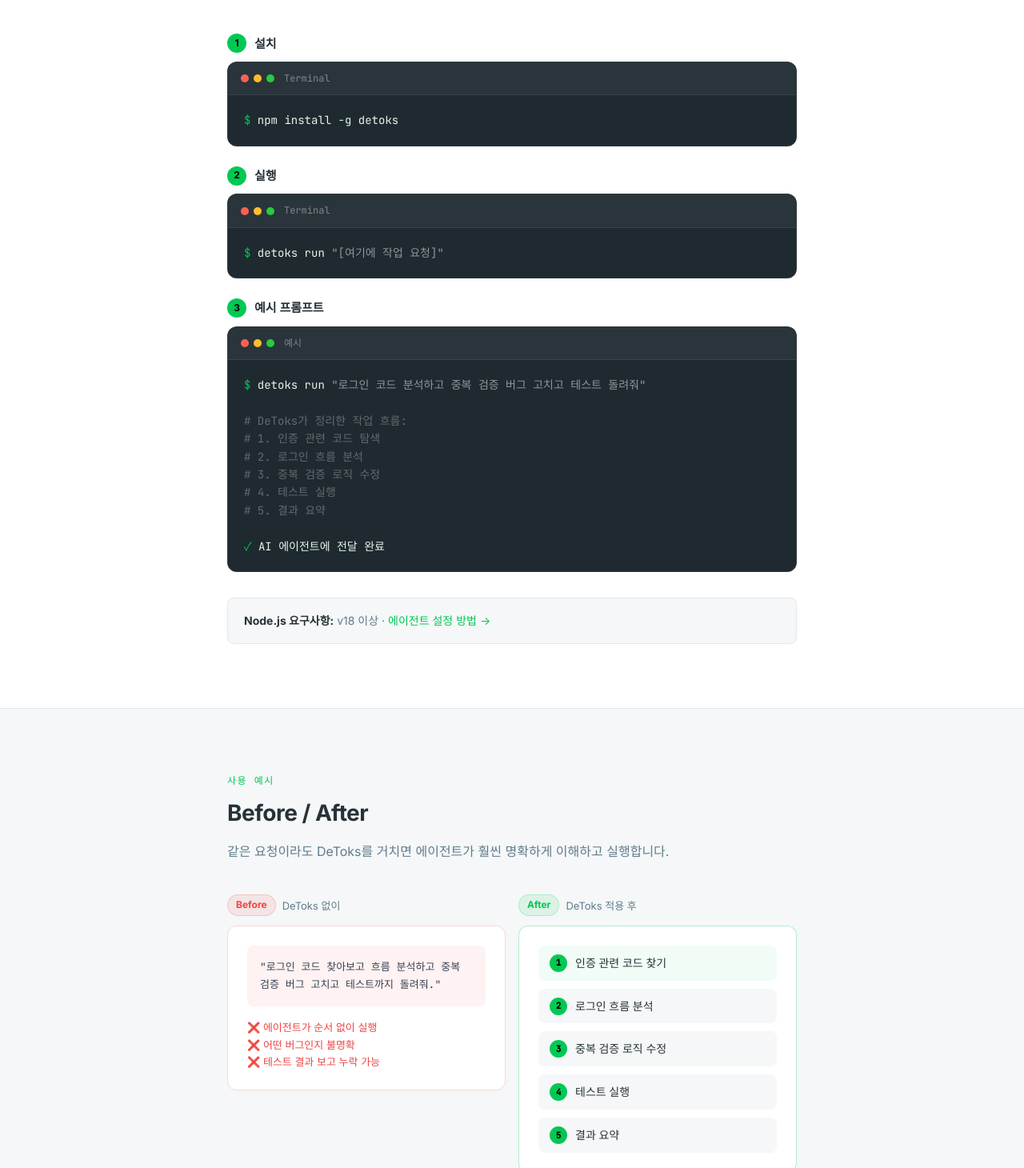
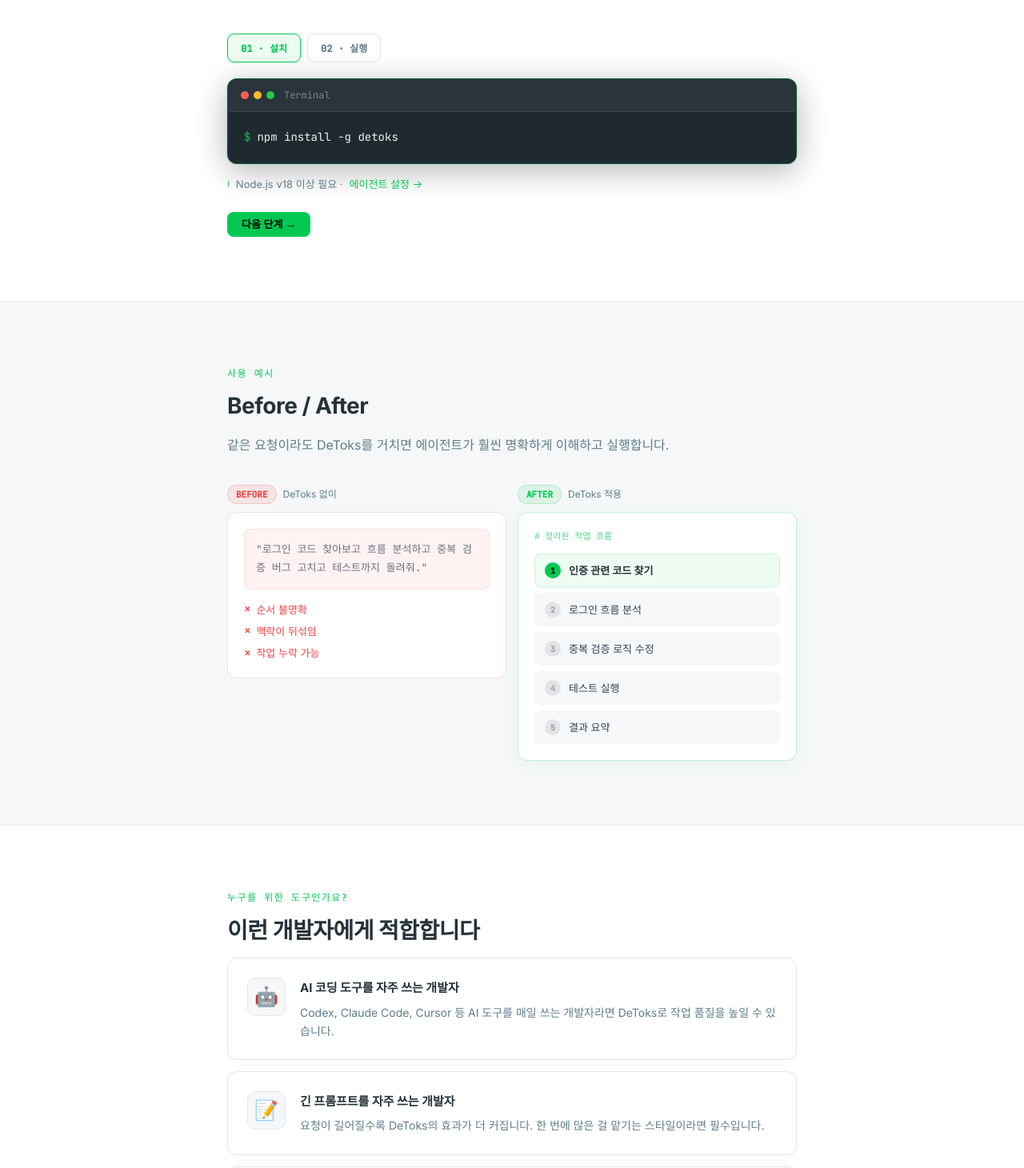
Before and after one commit to tok-it/detoks_web, a React (Vite) app: page / in a window 1280 px wide. Shown: the part 2990-4450 px from the top of the page at 80% size. Built offline with nearby package versions, Linux system fonts and the light colour scheme.

Commit message:
feat: improve onboarding conversion flow

```diff
--- a/src/components/QuickStart.tsx
+++ b/src/components/QuickStart.tsx
@@ -1,183 +1,220 @@
-export default function QuickStart() {
+import { useState } from 'react'
+import { motion, AnimatePresence } from 'framer-motion'
+import FadeIn from './FadeIn'
+
+const steps = [
+  {
+    id: 'install',
+    label: '01 · 설치',
+    title: '패키지 설치',
+    cmd: 'npm install -g detoks',
+    output: null,
+    note: 'Node.js v18 이상 필요',
+  },
+  {
+    id: 'run',
+    label: '02 · 실행',
+    title: '요청 실행',
+    cmd: 'detoks "로그인 흐름을 분석하고 중복 검증 버그를 수정한 뒤 테스트까지 실행해줘"',
+    output: [
+      { type: 'info', text: '✦  Analyzing prompt...' },
+      { type: 'task', n: 1, text: '인증 관련 코드 탐색' },
+      { type: 'task', n: 2, text: '로그인 흐름 분석' },
+      { type: 'task', n: 3, text: '중복 검증 로직 수정' },
+      { type: 'task', n: 4, text: '테스트 실행' },
+      { type: 'task', n: 5, text: '결과 요약' },
+      { type: 'success', text: '→  Sending to AI agent...' },
+    ],
+    note: '자연어로 입력하면 DeToks가 자동으로 정리합니다',
+  },
+]
+
+function TerminalLine({ line, delay }: {
+  line: { type: string; text?: string; n?: number }
+  delay: number
+}) {
+  if (line.type === 'task') {
     return (
-    <section className="section" id="quickstart" style={{ background: 'var(--color-white)' }}>
-      <div className="container">
-        <div className="section-label">Quick Start</div>
-        <h2 className="section-title">5분이면 바로 써볼 수 있어요</h2>
-        <p className="section-desc" style={{ marginBottom: '40px' }}>
-          Node.js 18 이상이 설치되어 있다면 지금 바로 시작할 수 있습니다.
-        </p>
+      <motion.div
+        initial={{ opacity: 0, x: -6 }}
+        animate={{ opacity: 1, x: 0 }}
+        transition={{ duration: 0.25, delay }}
+        style={{ display: 'flex', alignItems: 'center', gap: '8px', paddingLeft: '4px' }}
+      >
+        <span style={{
+          width: '18px', height: '18px', borderRadius: '50%',
+          background: 'rgba(0,200,83,0.15)', color: 'var(--color-green)',
+          fontSize: '10px', fontWeight: 700, display: 'flex', alignItems: 'center', justifyContent: 'center',
+          flexShrink: 0, border: '1px solid rgba(0,200,83,0.25)',
+        }}>{line.n}</span>
+        <span style={{ color: 'rgba(255,255,255,0.75)', fontSize: '13px' }}>{line.text}</span>
+      </motion.div>
+    )
+  }
+  if (line.type === 'success') {
+    return (
+      <motion.div
+        initial={{ opacity: 0 }}
+        animate={{ opacity: 1 }}
+        transition={{ duration: 0.3, delay }}
+        style={{ color: 'var(--color-green)', fontSize: '13px', marginTop: '4px', paddingLeft: '4px' }}
+      >
+        {line.text}
+      </motion.div>
+    )
+  }
+  return (
+    <motion.div
+      initial={{ opacity: 0 }}
+      animate={{ opacity: 1 }}
+      transition={{ duration: 0.2, delay }}
+      style={{ color: 'rgba(255,255,255,0.3)', fontSize: '12px', paddingLeft: '4px' }}
+    >
+      {line.text}
+    </motion.div>
+  )
+}
 
-        <div style={{ display: 'flex', flexDirection: 'column', gap: '24px' }}>
-          {/* Step 1 */}
-          <div>
+function Terminal({ step, active }: { step: typeof steps[0]; active: boolean }) {
+  return (
     <div
+      className="code-block"
       style={{
-                display: 'flex',
-                alignItems: 'center',
-                gap: '10px',
-                marginBottom: '10px',
+        borderColor: active ? 'rgba(0,200,83,0.25)' : 'rgba(255,255,255,0.07)',
+        boxShadow: active ? '0 0 0 1px rgba(0,200,83,0.15), 0 8px 40px rgba(0,0,0,0.3)' : '0 4px 20px rgba(0,0,0,0.2)',
+        transition: 'all 0.3s',
       }}
     >
-              <span
-                style={{
-                  background: 'var(--color-green)',
-                  color: '#000',
-                  borderRadius: '50%',
-                  width: '24px',
-                  height: '24px',
-                  display: 'flex',
-                  alignItems: 'center',
-                  justifyContent: 'center',
-                  fontSize: '12px',
-                  fontWeight: 700,
-                  flexShrink: 0,
-                }}
-              >
-                1
-              </span>
-              <span style={{ fontWeight: 600, fontSize: '15px' }}>설치</span>
-            </div>
-            <div className="code-block">
       <div className="code-block-header">
         <div className="code-block-dots">
           <span /><span /><span />
         </div>
         <span className="code-block-title">Terminal</span>
       </div>
-              <pre>
+      <pre style={{ padding: '20px', fontSize: '14px', lineHeight: 1.7 }}>
         <code>
-                  <span className="prompt">$</span>{' '}
-                  <span>npm install -g detoks</span>
+          {/* Command line */}
+          <div style={{ display: 'flex', gap: '8px', marginBottom: step.output ? '16px' : '0' }}>
+            <span style={{ color: 'var(--color-green)', userSelect: 'none', flexShrink: 0 }}>$</span>
+            <span style={{ color: '#e8f5e9', wordBreak: 'break-all' }}>{step.cmd}</span>
+          </div>
+
+          {/* Output */}
+          {step.output && active && (
+            <div style={{ display: 'flex', flexDirection: 'column', gap: '6px' }}>
+              {step.output.map((line, i) => (
+                <TerminalLine key={i} line={line} delay={i * 0.1} />
+              ))}
+            </div>
+          )}
         </code>
       </pre>
     </div>
+  )
+}
+
+export default function QuickStart() {
+  const [activeStep, setActiveStep] = useState(0)
+
+  return (
+    <section className="section" id="quickstart" style={{ background: 'var(--color-white)' }}>
+      <div className="container">
+        <FadeIn>
+          <div className="section-label">Quick Start</div>
+          <h2 className="section-title">5분이면 바로 써볼 수 있어요</h2>
+          <p className="section-desc" style={{ marginBottom: '40px' }}>
+            Node.js 18 이상이 설치되어 있다면 지금 바로 시작할 수 있습니다.
+          </p>
+        </FadeIn>
+
+        <FadeIn delay={0.1}>
+          {/* Step tabs */}
+          <div style={{ display: 'flex', gap: '8px', marginBottom: '20px' }}>
+            {steps.map((s, i) => (
+              <button
+                key={s.id}
+                onClick={() => setActiveStep(i)}
+                style={{
+                  padding: '8px 16px',
+                  borderRadius: '8px',
+                  border: activeStep === i ? '1.5px solid var(--color-green)' : '1.5px solid var(--color-border)',
+                  background: activeStep === i ? 'rgba(0,200,83,0.07)' : 'transparent',
+                  color: activeStep === i ? 'var(--color-green)' : 'var(--color-text-muted)',
+                  fontFamily: 'var(--font-mono)',
+                  fontSize: '12px',
+                  fontWeight: 600,
+                  cursor: 'pointer',
+                  transition: 'all 0.15s',
+                }}
+              >
+                {s.label}
+              </button>
+            ))}
           </div>
 
-          {/* Step 2 */}
-          <div>
+          {/* Terminal display */}
+          <AnimatePresence mode="wait">
+            <motion.div
+              key={activeStep}
+              initial={{ opacity: 0, y: 8 }}
+              animate={{ opacity: 1, y: 0 }}
+              exit={{ opacity: 0, y: -8 }}
+              transition={{ duration: 0.2 }}
+            >
+              <Terminal step={steps[activeStep]} active={true} />
+            </motion.div>
+          </AnimatePresence>
+
+          {/* Note */}
           <div
             style={{
+              marginTop: '14px',
+              fontSize: '13px',
+              color: 'var(--color-text-muted)',
               display: 'flex',
               alignItems: 'center',
-                gap: '10px',
-                marginBottom: '10px',
+              gap: '8px',
             }}
           >
-              <span
-                style={{
-                  background: 'var(--color-green)',
-                  color: '#000',
-                  borderRadius: '50%',
-                  width: '24px',
-                  height: '24px',
-                  display: 'flex',
-                  alignItems: 'center',
-                  justifyContent: 'center',
-                  fontSize: '12px',
-                  fontWeight: 700,
-                  flexShrink: 0,
-                }}
-              >
-                2
-              </span>
-              <span style={{ fontWeight: 600, fontSize: '15px' }}>실행</span>
-            </div>
-            <div className="code-block">
-              <div className="code-block-header">
-                <div className="code-block-dots">
-                  <span /><span /><span />
-                </div>
-                <span className="code-block-title">Terminal</span>
-              </div>
-              <pre>
-                <code>
-                  <span className="prompt">$</span>{' '}
-                  <span>detoks run </span>
-                  <span className="dim">"[여기에 작업 요청]"</span>
-                </code>
-              </pre>
-            </div>
+            <span style={{ color: 'var(--color-green)', fontSize: '11px' }}>ℹ</span>
+            {steps[activeStep].note}
+            {activeStep === 0 && (
+              <>
+                {' · '}
+                <a href="https://github.com/detoks/detoks#configuration" target="_blank" rel="noopener noreferrer">
+                  에이전트 설정 →
+                </a>
+              </>
+            )}
           </div>
 
-          {/* Step 3 */}
-          <div>
-            <div
-              style={{
-                display: 'flex',
-                alignItems: 'center',
-                gap: '10px',
-                marginBottom: '10px',
-              }}
+          {/* Navigation */}
+          <div style={{ display: 'flex', gap: '10px', marginTop: '24px' }}>
+            {activeStep > 0 && (
+              <button
+                onClick={() => setActiveStep(i => i - 1)}
+                className="btn btn-outline"
+                style={{ fontSize: '13px', padding: '9px 18px' }}
               >
-              <span
-                style={{
-                  background: 'var(--color-green)',
-                  color: '#000',
-                  borderRadius: '50%',
-                  width: '24px',
-                  height: '24px',
-                  display: 'flex',
-                  alignItems: 'center',
-                  justifyContent: 'center',
-                  fontSize: '12px',
-                  fontWeight: 700,
-                  flexShrink: 0,
-                }}
+                ← 이전
+              </button>
+            )}
+            {activeStep < steps.length - 1 && (
+              <button
+                onClick={() => setActiveStep(i => i + 1)}
+                className="btn btn-primary"
+                style={{ fontSize: '13px', padding: '9px 18px' }}
               >
-                3
-              </span>
-              <span style={{ fontWeight: 600, fontSize: '15px' }}>예시 프롬프트</span>
+                다음 단계 →
+              </button>
+            )}
+            {activeStep === steps.length - 1 && (
+              <a href="https://github.com/detoks/detoks" target="_blank" rel="noopener noreferrer" className="btn btn-primary" style={{ fontSize: '13px', padding: '9px 18px' }}>
+                GitHub에서 더 보기 →
+              </a>
+            )}
           </div>
-            <div className="code-block">
-              <div className="code-block-header">
-                <div className="code-block-dots">
-                  <span /><span /><span />
-                </div>
-                <span className="code-block-title">예시</span>
-              </div>
-              <pre>
-                <code>
-                  <span className="prompt">$</span>{' '}
-                  <span>detoks run </span>
-                  <span className="dim">"로그인 코드 분석하고 중복 검증 버그 고치고 테스트 돌려줘"</span>
-                  {'\n\n'}
-                  <span className="comment">
-                    {'# '}DeToks가 정리한 작업 흐름:{'\n'}
-                    {'# '}1. 인증 관련 코드 탐색{'\n'}
-                    {'# '}2. 로그인 흐름 분석{'\n'}
-                    {'# '}3. 중복 검증 로직 수정{'\n'}
-                    {'# '}4. 테스트 실행{'\n'}
-                    {'# '}5. 결과 요약{'\n\n'}
-                  </span>
-                  <span className="highlight">✓</span>{' '}
-                  <span>AI 에이전트에 전달 완료</span>
-                </code>
-              </pre>
-            </div>
-          </div>
-        </div>
-
-        <div
-          style={{
-            marginTop: '32px',
-            padding: '16px 20px',
-            background: 'var(--color-bg)',
-            borderRadius: '8px',
-            border: '1px solid var(--color-border)',
-            fontSize: '14px',
-            color: 'var(--color-text-muted)',
-          }}
-        >
-          <strong style={{ color: 'var(--color-dark)' }}>Node.js 요구사항:</strong> v18 이상 ·{' '}
-          <a
-            href="https://github.com/detoks/detoks#configuration"
-            target="_blank"
-            rel="noopener noreferrer"
-          >
-            에이전트 설정 방법 →
-          </a>
-        </div>
+        </FadeIn>
       </div>
     </section>
   )
--- a/src/components/UsageExample.tsx
+++ b/src/components/UsageExample.tsx
@@ -1,173 +1,145 @@
+import FadeIn from './FadeIn'
+
+const afterTasks = [
+  '인증 관련 코드 찾기',
+  '로그인 흐름 분석',
+  '중복 검증 로직 수정',
+  '테스트 실행',
+  '결과 요약',
+]
+
 export default function UsageExample() {
   return (
     <section className="section" id="example" style={{ background: 'var(--color-bg)' }}>
       <div className="container">
+        <FadeIn>
           <div className="section-label">사용 예시</div>
           <h2 className="section-title">Before / After</h2>
-        <p className="section-desc" style={{ marginBottom: '40px' }}>
+          <p className="section-desc" style={{ marginBottom: '36px' }}>
             같은 요청이라도 DeToks를 거치면 에이전트가 훨씬 명확하게 이해하고 실행합니다.
           </p>
+        </FadeIn>
 
+        <FadeIn delay={0.1}>
           <div
             style={{
               display: 'grid',
               gridTemplateColumns: '1fr 1fr',
-            gap: '16px',
+              gap: '14px',
+              alignItems: 'start',
             }}
-          className="before-after-grid"
+            className="ba-grid"
           >
             {/* Before */}
             <div>
-            <div
-              style={{
-                display: 'flex',
-                alignItems: 'center',
-                gap: '8px',
-                marginBottom: '12px',
-              }}
-            >
-              <span
-                style={{
-                  background: 'rgba(239,68,68,0.1)',
-                  color: '#ef4444',
-                  padding: '2px 10px',
-                  borderRadius: '100px',
-                  fontSize: '12px',
-                  fontWeight: 700,
-                  border: '1px solid rgba(239,68,68,0.2)',
-                }}
-              >
-                Before
+              <div style={{ display: 'flex', alignItems: 'center', gap: '8px', marginBottom: '10px' }}>
+                <span style={{
+                  background: 'rgba(239,68,68,0.1)', color: '#ef4444',
+                  padding: '2px 10px', borderRadius: '100px',
+                  fontSize: '11px', fontWeight: 700, border: '1px solid rgba(239,68,68,0.2)',
+                  fontFamily: 'var(--font-mono)',
+                }}>
+                  BEFORE
                 </span>
-              <span style={{ fontSize: '13px', color: 'var(--color-text-muted)' }}>
-                DeToks 없이
-              </span>
+                <span style={{ fontSize: '12px', color: 'var(--color-text-muted)' }}>DeToks 없이</span>
               </div>
-            <div
-              style={{
+              <div style={{
                 background: 'var(--color-white)',
-                border: '1.5px solid rgba(239,68,68,0.2)',
+                border: '1.5px solid rgba(239,68,68,0.18)',
                 borderRadius: '12px',
-                padding: '24px',
-              }}
-            >
-              <div
-                style={{
+                padding: '20px',
+              }}>
+                <div style={{
                   fontFamily: 'var(--font-mono)',
                   fontSize: '13px',
-                  lineHeight: 1.7,
-                  color: '#374151',
+                  lineHeight: 1.75,
+                  color: '#6b7280',
                   background: '#fef2f2',
                   borderRadius: '8px',
-                  padding: '16px',
-                }}
-              >
+                  padding: '14px',
+                  border: '1px solid rgba(239,68,68,0.1)',
+                }}>
                   "로그인 코드 찾아보고 흐름 분석하고 중복 검증 버그 고치고 테스트까지 돌려줘."
                 </div>
-              <div style={{ marginTop: '16px', fontSize: '13px', color: '#ef4444', lineHeight: 1.65 }}>
-                ❌ 에이전트가 순서 없이 실행<br />
-                ❌ 어떤 버그인지 불명확<br />
-                ❌ 테스트 결과 보고 누락 가능
+                <div style={{ marginTop: '14px', display: 'flex', flexDirection: 'column', gap: '5px' }}>
+                  {['순서 불명확', '맥락이 뒤섞임', '작업 누락 가능'].map(t => (
+                    <div key={t} style={{ display: 'flex', gap: '7px', fontSize: '13px', color: '#ef4444', alignItems: 'center' }}>
+                      <span style={{ fontSize: '10px', fontWeight: 700 }}>✕</span> {t}
+                    </div>
+                  ))}
                 </div>
               </div>
             </div>
 
             {/* After */}
             <div>
+              <div style={{ display: 'flex', alignItems: 'center', gap: '8px', marginBottom: '10px' }}>
+                <span style={{
+                  background: 'rgba(0,200,83,0.1)', color: 'var(--color-green)',
+                  padding: '2px 10px', borderRadius: '100px',
+                  fontSize: '11px', fontWeight: 700, border: '1px solid rgba(0,200,83,0.2)',
+                  fontFamily: 'var(--font-mono)',
+                }}>
+                  AFTER
+                </span>
+                <span style={{ fontSize: '12px', color: 'var(--color-text-muted)' }}>DeToks 적용</span>
+              </div>
+              <div style={{
+                background: 'var(--color-white)',
+                border: '1.5px solid rgba(0,200,83,0.25)',
+                borderRadius: '12px',
+                padding: '20px',
+                boxShadow: '0 4px 20px rgba(0,200,83,0.05)',
+              }}>
+                <div style={{
+                  fontFamily: 'var(--font-mono)',
+                  fontSize: '11px',
+                  color: 'var(--color-green)',
+                  marginBottom: '12px',
+                  opacity: 0.7,
+                }}>
+                  # 정리된 작업 흐름
+                </div>
+                <div style={{ display: 'flex', flexDirection: 'column', gap: '7px' }}>
+                  {afterTasks.map((task, i) => (
                     <div
-              style={{
-                display: 'flex',
-                alignItems: 'center',
-                gap: '8px',
-                marginBottom: '12px',
-              }}
-            >
-              <span
-                style={{
-                  background: 'rgba(0,200,83,0.1)',
-                  color: 'var(--color-green)',
-                  padding: '2px 10px',
-                  borderRadius: '100px',
-                  fontSize: '12px',
-                  fontWeight: 700,
-                  border: '1px solid rgba(0,200,83,0.2)',
-                }}
-              >
-                After
-              </span>
-              <span style={{ fontSize: '13px', color: 'var(--color-text-muted)' }}>
-                DeToks 적용 후
-              </span>
-            </div>
-            <div
-              style={{
-                background: 'var(--color-white)',
-                border: '1.5px solid rgba(0,200,83,0.3)',
-                borderRadius: '12px',
-                padding: '24px',
-              }}
-            >
-              <ol
-                style={{
-                  listStyle: 'none',
-                  display: 'flex',
-                  flexDirection: 'column',
-                  gap: '10px',
-                }}
-              >
-                {[
-                  '인증 관련 코드 찾기',
-                  '로그인 흐름 분석',
-                  '중복 검증 로직 수정',
-                  '테스트 실행',
-                  '결과 요약',
-                ].map((task, i) => (
-                  <li
                       key={task}
                       style={{
                         display: 'flex',
                         alignItems: 'center',
                         gap: '10px',
-                      padding: '10px 14px',
-                      background: i === 0 ? 'rgba(0,200,83,0.06)' : 'var(--color-bg)',
+                        padding: '9px 12px',
+                        background: i === 0 ? 'rgba(0,200,83,0.07)' : 'var(--color-bg)',
                         borderRadius: '8px',
-                      fontSize: '14px',
-                      fontWeight: 500,
-                      color: 'var(--color-dark)',
+                        fontSize: '13px',
+                        fontWeight: i === 0 ? 600 : 400,
+                        color: i === 0 ? 'var(--color-dark)' : '#374151',
+                        border: i === 0 ? '1px solid rgba(0,200,83,0.15)' : '1px solid transparent',
                       }}
                     >
-                    <span
-                      style={{
-                        width: '22px',
-                        height: '22px',
-                        borderRadius: '50%',
-                        background: 'var(--color-green)',
-                        color: '#000',
-                        fontSize: '11px',
-                        fontWeight: 700,
-                        display: 'flex',
-                        alignItems: 'center',
-                        justifyContent: 'center',
-                        flexShrink: 0,
-                        fontFamily: 'var(--font-mono)',
-                      }}
-                    >
+                      <span style={{
+                        width: '20px', height: '20px', borderRadius: '50%',
+                        background: i === 0 ? 'var(--color-green)' : 'rgba(0,0,0,0.08)',
+                        color: i === 0 ? '#000' : '#9ca3af',
+                        fontSize: '10px', fontWeight: 700,
+                        display: 'flex', alignItems: 'center', justifyContent: 'center',
+                        flexShrink: 0, fontFamily: 'var(--font-mono)',
+                      }}>
                         {i + 1}
                       </span>
                       {task}
-                  </li>
+                    </div>
                   ))}
-              </ol>
                 </div>
               </div>
             </div>
           </div>
+        </FadeIn>
+      </div>
 
       <style>{`
         @media (max-width: 600px) {
-          .before-after-grid {
-            grid-template-columns: 1fr !important;
-          }
+          .ba-grid { grid-template-columns: 1fr !important; }
         }
       `}</style>
     </section>
```
Also changed, not shown: src/components/CTA.tsx (+29 -24 lines). Lines whose indentation alone changed are shown as unchanged.
